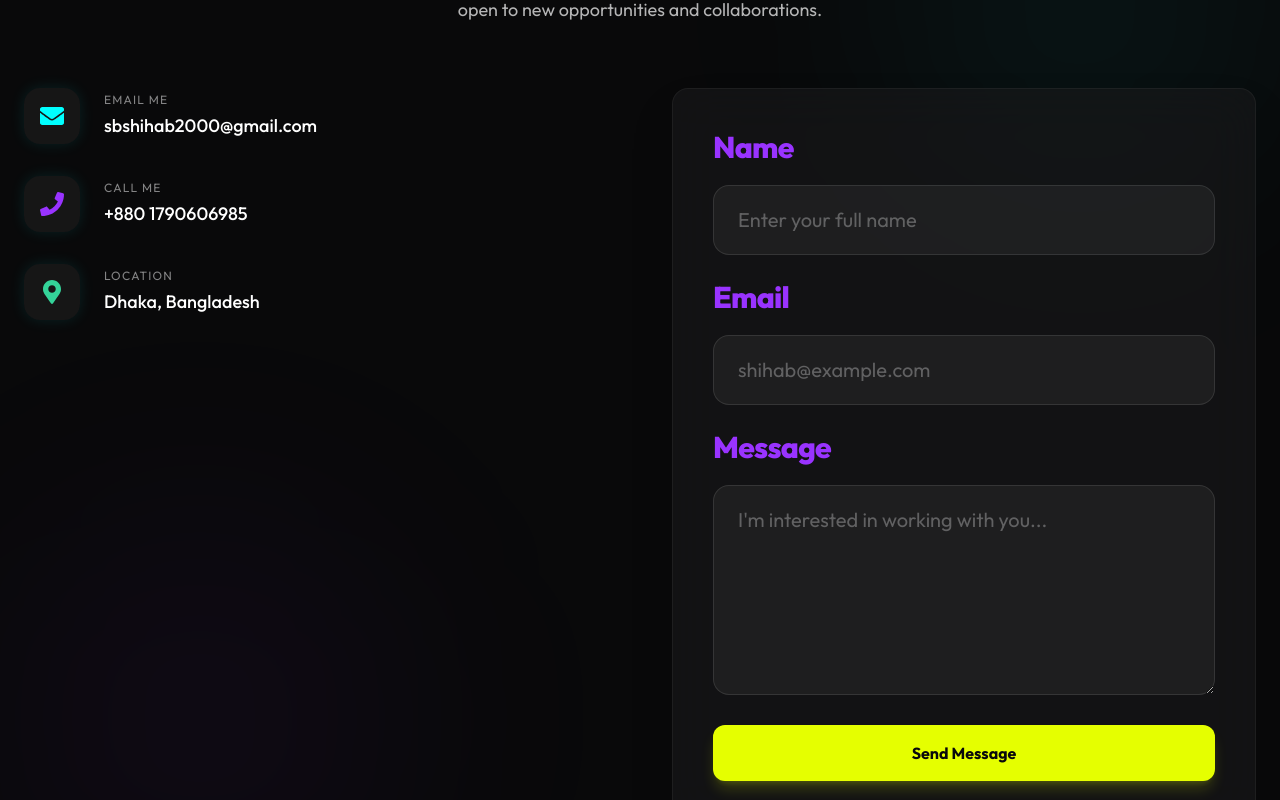
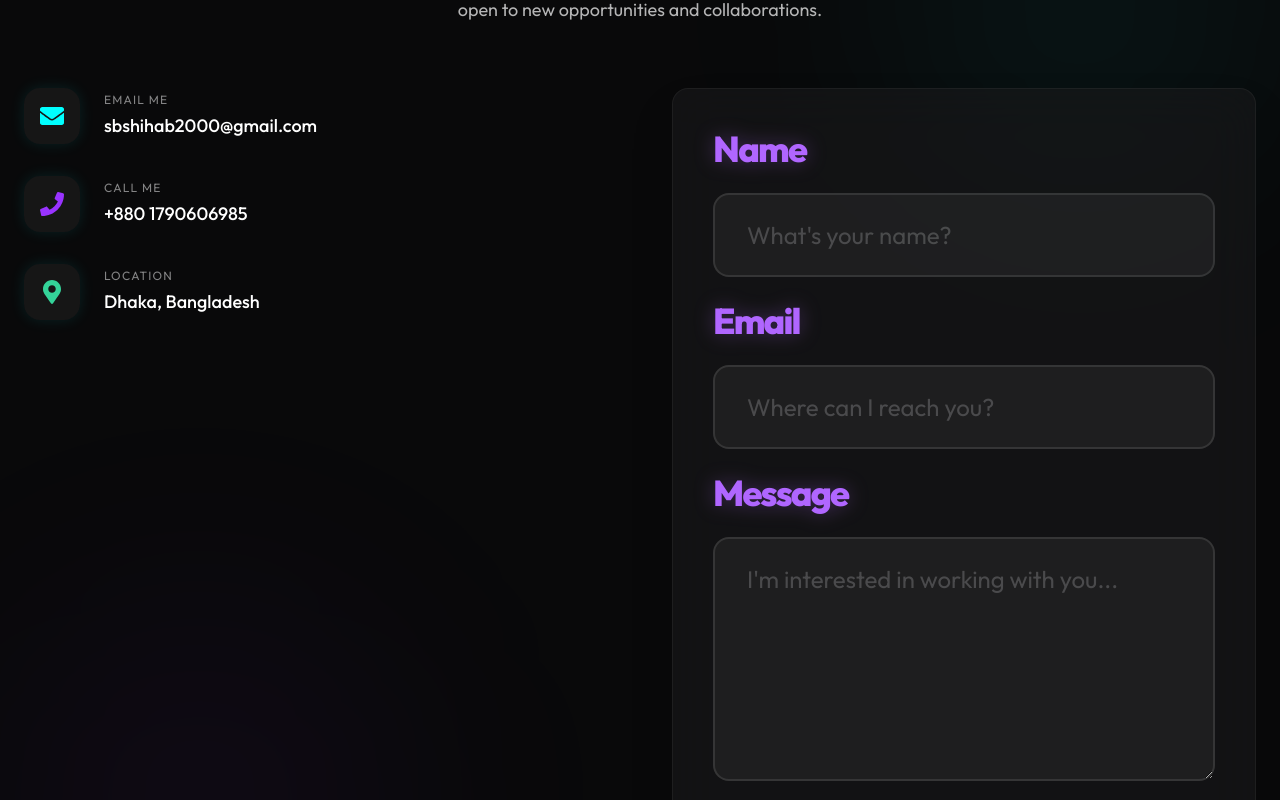
Before and after one commit to sbshihab24/Personal-Portfolio, a React (Vite) app: page / in a window 1280 px wide. Shown: the part 6240-7040 px from the top of the page. Built offline with nearby package versions, Linux system fonts and the light colour scheme.

Commit message:
style: final aesthetic polish for contact and footer

```diff
--- a/src/components/Contact.jsx
+++ b/src/components/Contact.jsx
@@ -133,36 +133,37 @@ const Contact = () => {
                         ) : (
                             <form onSubmit={handleSubmit} className="space-y-6">
                                 <div>
-                                    <label htmlFor="name" className="block text-3xl font-extrabold text-[#9933FF] mb-5 tracking-tight">Name</label>
+                                    <label htmlFor="name" className="block text-4xl font-black text-[#B066FF] mb-6 tracking-tighter drop-shadow-[0_0_10px_rgba(176,102,255,0.3)]">Name</label>
                                     <input
                                         type="text"
                                         id="name"
                                         name="name"
                                         required
-                                        placeholder="Enter your full name"
-                                        className="w-full bg-white/5 border border-white/10 rounded-2xl px-6 py-5 text-white placeholder:text-white/30 focus:outline-none focus:border-[#9933FF] transition-all text-xl"
+                                        placeholder="What's your name?"
+                                        className="w-full bg-white/5 border-2 border-white/10 rounded-2xl px-8 py-6 text-white placeholder:text-white/20 focus:outline-none focus:border-[#B066FF] transition-all text-2xl shadow-inner-xl"
                                     />
                                 </div>
+                                <input type="hidden" name="subject" value="New Portfolio Message from Shihab.AI" />
                                 <div>
-                                    <label htmlFor="email" className="block text-3xl font-extrabold text-[#9933FF] mb-5 tracking-tight">Email</label>
+                                    <label htmlFor="email" className="block text-4xl font-black text-[#B066FF] mb-6 tracking-tighter drop-shadow-[0_0_10px_rgba(176,102,255,0.3)]">Email</label>
                                     <input
                                         type="email"
                                         id="email"
                                         name="email"
                                         required
-                                        placeholder="shihab@example.com"
-                                        className="w-full bg-white/5 border border-white/10 rounded-2xl px-6 py-5 text-white placeholder:text-white/30 focus:outline-none focus:border-[#9933FF] transition-all text-xl"
+                                        placeholder="Where can I reach you?"
+                                        className="w-full bg-white/5 border-2 border-white/10 rounded-2xl px-8 py-6 text-white placeholder:text-white/20 focus:outline-none focus:border-[#B066FF] transition-all text-2xl shadow-inner-xl"
                                     />
                                 </div>
                                 <div>
-                                    <label htmlFor="message" className="block text-3xl font-extrabold text-[#9933FF] mb-5 tracking-tight">Message</label>
+                                    <label htmlFor="message" className="block text-4xl font-black text-[#B066FF] mb-6 tracking-tighter drop-shadow-[0_0_10px_rgba(176,102,255,0.3)]">Message</label>
                                     <textarea
                                         id="message"
                                         name="message"
                                         required
                                         rows="6"
                                         placeholder="I'm interested in working with you..."
-                                        className="w-full bg-white/5 border border-white/10 rounded-2xl px-6 py-5 text-white placeholder:text-white/30 focus:outline-none focus:border-[#9933FF] transition-all text-xl shadow-inner-xl"
+                                        className="w-full bg-white/5 border-2 border-white/10 rounded-2xl px-8 py-6 text-white placeholder:text-white/20 focus:outline-none focus:border-[#B066FF] transition-all text-2xl shadow-inner-xl"
                                     ></textarea>
                                 </div>
                                 <motion.button
--- a/src/components/Footer.jsx
+++ b/src/components/Footer.jsx
@@ -70,7 +70,7 @@ const Footer = () => {
 
                 {/* Bottom Bar: Copyright */}
                 <div className="pt-10 border-t border-white/5 text-center">
-                    <p className="text-xl md:text-2xl font-bold tracking-tight text-transparent bg-clip-text bg-gradient-to-r from-cyan-400 to-blue-500 drop-shadow-[0_0_15px_rgba(34,211,238,0.4)]">
+                    <p className="text-xl md:text-2xl font-black tracking-tight text-transparent bg-clip-text bg-gradient-to-r from-[#00FFFF] to-[#3B82F6] drop-shadow-[0_0_15px_rgba(0,255,255,0.5)]">
                         © 2025 Mehedi Hasan Shihab — Built with React, Tailwind & AI creativity.
                     </p>
                 </div>
```
